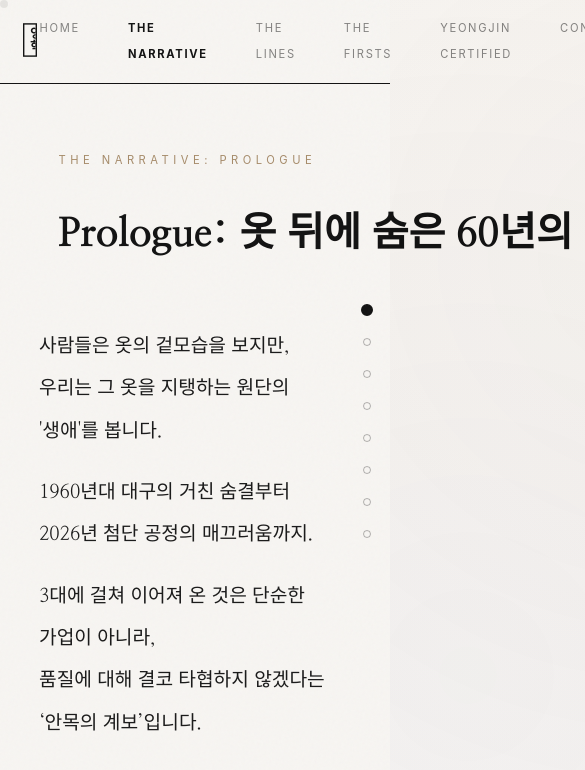
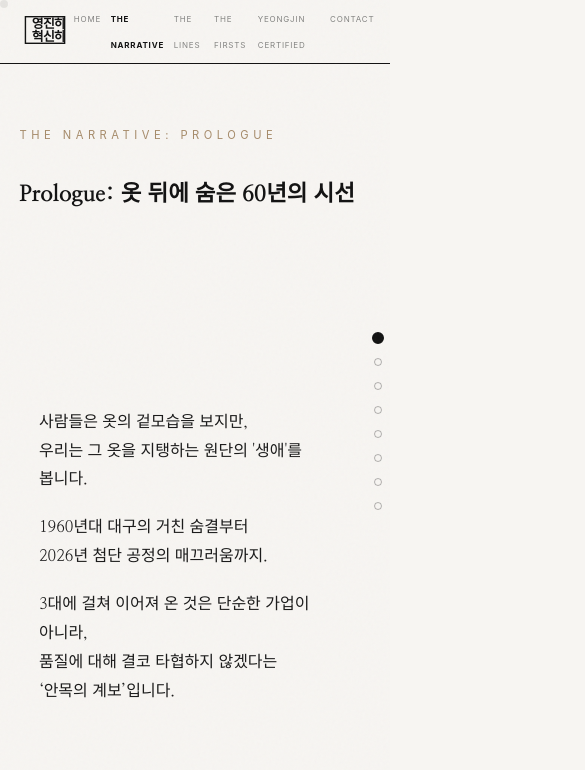
Before and after one commit to ss3172473-ctrl/YJ-Texlab, a website built with Vite: page archive.html in a window 390 px wide. Shown: the top 770 px of the page, 585 px wide, since content can reach past the window. Built offline with nearby package versions, Linux system fonts and the light colour scheme; a web font is replaced by a local one.

Commit message:
Step 1 of mobile optimization: Global typography and navigation fixes

```diff
--- a/main.js
+++ b/main.js
@@ -42,7 +42,12 @@
     });
 
     // --- 3. Custom Cursor & Social/Nav Hover Sound ---
-    const cursor = document.querySelector('.cursor-dot');
+    const cursorDot = document.querySelector('.cursor-dot');
+
+    // Check for touch device
+    if ('ontouchstart' in window || navigator.maxTouchPoints > 0) {
+        if (cursorDot) cursorDot.style.display = 'none';
+    }
 
     // Blueprint Parallax & Cursor Interaction
     // Optimized Mouse Follower
--- a/style.css
+++ b/style.css
@@ -182,6 +182,39 @@
     opacity: 1;
 }
 
+/* Mobile Navigation Adjustments */
+@media (max-width: 768px) {
+    #main-nav {
+        padding: 0 4%;
+        height: 60px;
+    }
+
+    .nav-links {
+        gap: 1rem;
+    }
+
+    .nav-links a {
+        font-size: 0.55rem;
+        letter-spacing: 0.1em;
+    }
+
+    .logo-box {
+        width: 70px;
+        height: 40px;
+        transform: scale(0.9);
+    }
+}
+
+@media (max-width: 480px) {
+    .nav-links {
+        gap: 0.6rem;
+    }
+
+    .nav-links a {
+        font-size: 0.5rem;
+    }
+}
+
 /* Hero Branding Section */
 .hero-branding {
     position: absolute;
@@ -401,6 +434,23 @@
     text-align: left;
 }
 
+@media (max-width: 768px) {
+    .split-text {
+        font-size: 2rem;
+        margin-bottom: 2rem;
+    }
+
+    .sub-copy {
+        font-size: 0.95rem;
+        padding-left: 1.5rem;
+        max-width: 100%;
+    }
+
+    .scene-label {
+        font-size: 1.1rem;
+    }
+}
+
 /* Innovation Sections (No Navy) */
 .innovation {
     background-color: var(--color-precision-dark);
@@ -1104,6 +1154,36 @@
     .narrative-header .chapter-title {
         font-size: 2.5rem;
         white-space: nowrap;
+    }
+}
+
+@media (max-width: 768px) {
+    .narrative-header {
+        top: 15%;
+        left: 5%;
+        width: 90%;
+    }
+
+    .narrative-header .chapter-title {
+        font-size: 1.4rem;
+        white-space: normal;
+        word-break: keep-all;
+    }
+
+    .chapter-wrap {
+        padding-top: 30vh;
+        padding-left: 0;
+        padding-right: 0;
+    }
+
+    .chapter-content {
+        font-size: 1rem;
+        line-height: 1.8;
+    }
+
+    .archive-dots {
+        right: 2%;
+        gap: 1rem;
     }
 }
 
```
